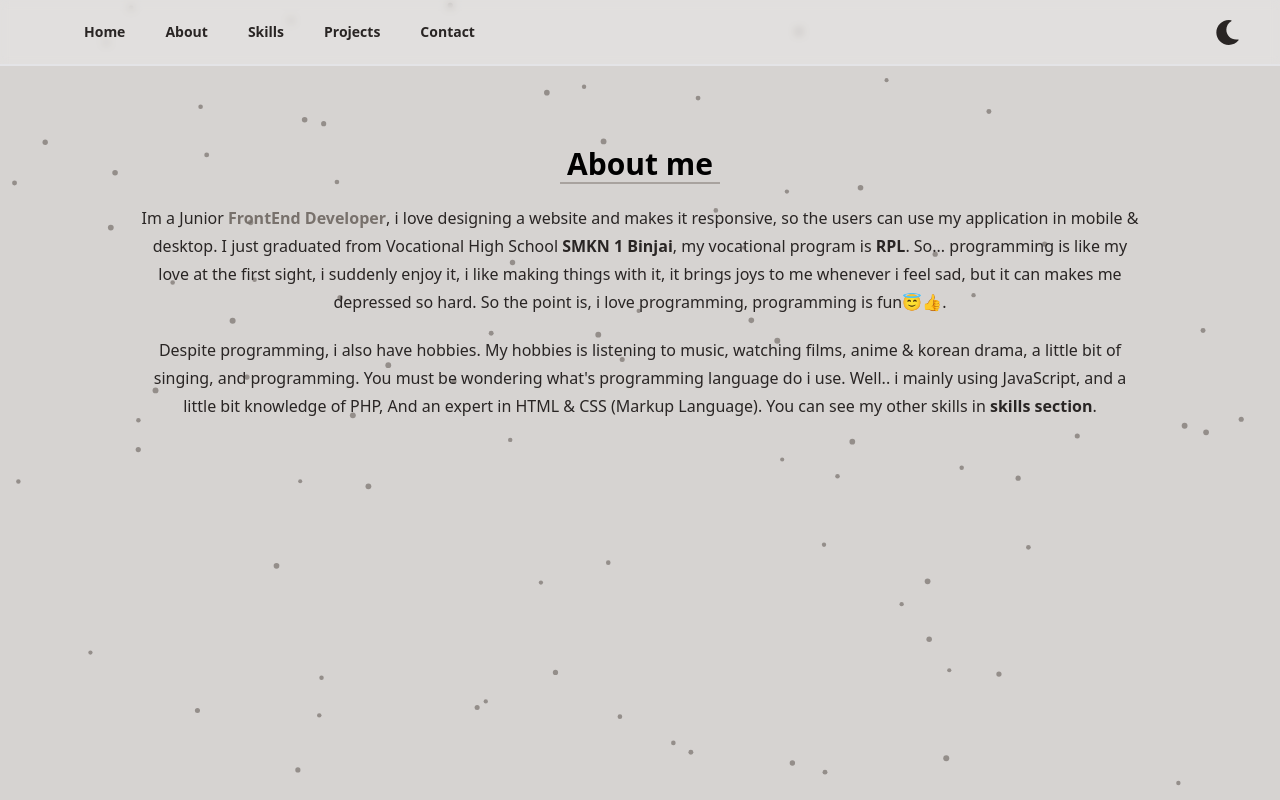
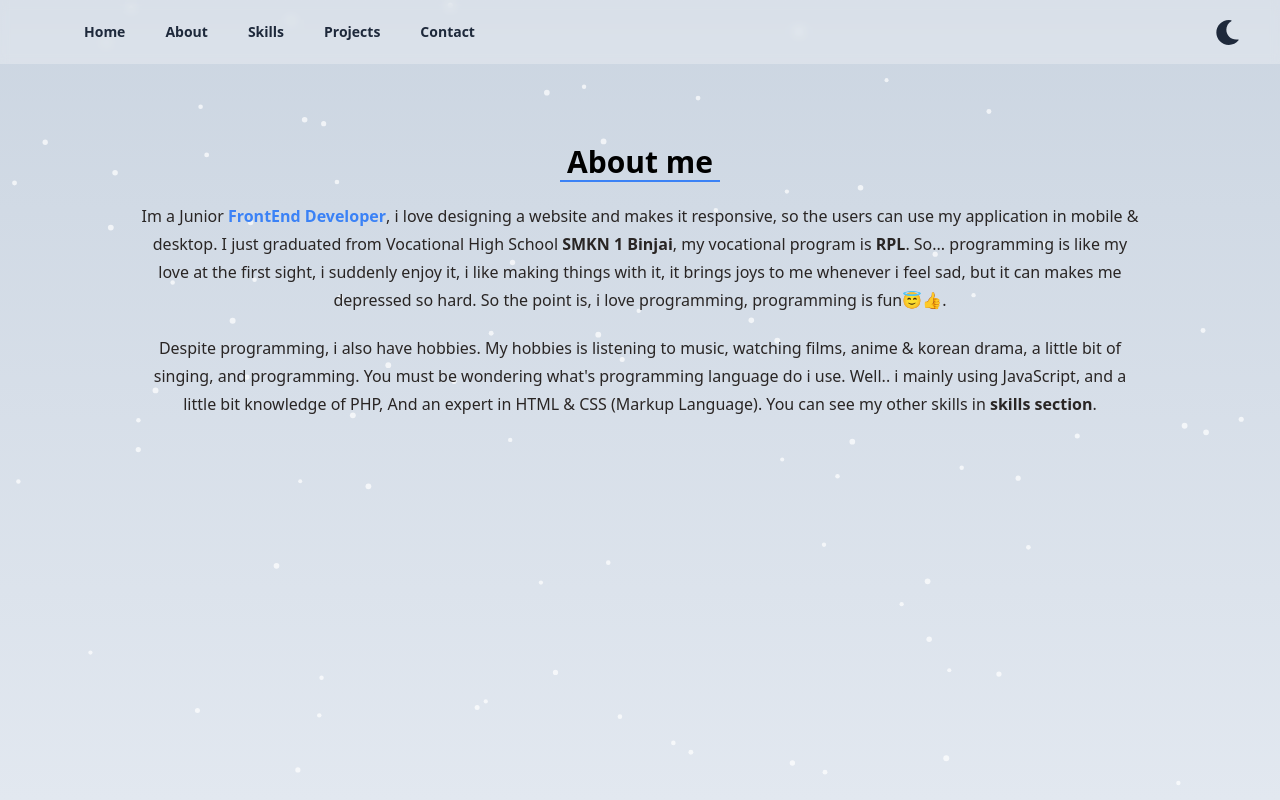
Before and after one commit to Udean777/port-v2, a Next.js app: page /about in a window 1280 px wide. Built offline with nearby package versions, Linux system fonts and the light colour scheme.

Commit message:
ganti tema warna

```diff
--- a/app/Hero.js
+++ b/app/Hero.js
@@ -11,8 +11,8 @@ export default function Hero() {
         <div className='text-center lg:text-start md:ms-5 lg:ms-0 md:text-start lg:px-10 font-sans'>
           <div className='text-stone-800 dark:text-stone-200'>
             <h3 className='text-2xl'>Hello! My name is</h3>
-            <h1 className='text-4xl font-bold font-sans'>Sajudin <span className='text-stone-500 dark:text-stone-400'>Ma'ruf</span></h1>
-            <h3 className='text-lg'>a Junior <span className='text-stone-500 dark:text-stone-400 font-bold font-mono'>FrontEnd Developer</span></h3>
+            <h1 className='text-4xl font-bold font-sans'>Sajudin <span className='text-blue-500'>Ma'ruf</span></h1>
+            <h3 className='text-lg'>a Junior <span className='text-blue-500 font-bold font-mono'>FrontEnd Developer</span></h3>
           </div>
         </div>
       </div>
--- a/app/about/page.js
+++ b/app/about/page.js
@@ -5,21 +5,21 @@ import 'animate.css';
 
 export default function About() {
   return (
-    <main className='min-h-screen bg-stone-300 dark:bg-stone-600'>
+    <main className='min-h-screen'>
       <Navbar/>
       <div className='py-20 dark:text-white font-sans animate__animated animate__fadeInDown overflow-hidden'>
         <div>
-          <h1 className='border-b-2 border-stone-400 text-3xl font-sans font-bold flex justify-center w-40 m-auto'>About me</h1>
+          <h1 className='border-b-2 border-blue-500 text-3xl font-sans font-bold flex justify-center w-40 m-auto'>About me</h1>
         </div>
         <div className='text-center m-auto py-5 md:w-98 lg:w-100 xl:w-100 leading-7 text-stone-800 dark:text-stone-200'>
-          <p>Im a Junior<span className='text-stone-500 dark:text-stone-300 font-bold'> FrontEnd Developer</span>, i love designing a website and makes it responsive, so the users can use my application in mobile & desktop.
+          <p>Im a Junior<span className='text-blue-500 font-bold'> FrontEnd Developer</span>, i love designing a website and makes it responsive, so the users can use my application in mobile & desktop.
             I just graduated from Vocational High School <strong>SMKN 1 Binjai</strong>, my vocational program is <strong>RPL</strong>. So... programming is like my
             love at the first sight, i suddenly enjoy it, i like making things with it, it brings joys to me whenever i feel sad, but it can makes me depressed so hard.
             So the point is, i love programming, programming is fun😇👍.
           </p>
           <p className='py-5'>Despite programming, i also have hobbies. My hobbies is listening to music, watching films, anime & korean drama, a little bit of singing, and programming.
             You must be wondering what's programming language do i use. Well.. i mainly using JavaScript, and a little bit knowledge of PHP, And an expert in HTML & CSS (Markup Language).
-            You can see my other skills in <Link href='/skills' className='font-bold hover:text-stone-400 transition ease-in'>skills section</Link>.
+            You can see my other skills in <Link href='/skills' className='font-bold hover:text-blue-500 transition ease-in'>skills section</Link>.
           </p>
         </div>
       </div>
--- a/app/components/DarkModeToggle.js
+++ b/app/components/DarkModeToggle.js
@@ -23,7 +23,7 @@ const DarkModeToggle = () => {
       className="p-2 rounded-full"
       onClick={toggleDarkMode}
     >
-      {darkMode ? <FaSun className='text-stone-200' size={25}/> : <FaMoon className='text-stone-800' size={25}/>}
+      {darkMode ? <FaSun className='text-slate-100' size={25}/> : <FaMoon className='text-slate-800' size={25}/>}
     </button>
   );
 };
--- a/app/components/NavPills.js
+++ b/app/components/NavPills.js
@@ -38,7 +38,7 @@ const NavPills = ({ tabs }) => {
     <div className='flex justify-center md:py-20 lg:py-20 font-sans'>
       <div className='w-95 md:w-98 lg:w-100'>
         <div className='py-10'>
-          <h1 className='font-bold border-l-4 border-stone-400 text-3xl'>SKILLS</h1>
+          <h1 className='font-bold border-l-4 border-blue-500 text-3xl'>SKILLS</h1>
         </div>
         <ul className="flex">
           {tabs.map((tab) => (
@@ -51,7 +51,7 @@ const NavPills = ({ tabs }) => {
                 onClick={() => handleTabClick(tab.id)}
                 className={`py-2 px-4 transition-all ease-in font-bold ${
                   activeTab === tab.id
-                    ? 'text-white bg-gradient-to-r from-stone-500 to-stone-600 rounded-3xl font-semibold'
+                    ? 'text-white bg-gradient-to-r from-slate-600 to-slate-500 dark:bg-gradient-to-b dark:from-slate-600 dark:to-slate-500 rounded-3xl font-semibold'
                     : 'text-gray-900 dark:text-slate-200 font-normal'
                 }`}
               >
--- a/app/components/Navbar.js
+++ b/app/components/Navbar.js
@@ -16,7 +16,7 @@ const Navbar = () => {
 
   return (
     <main className='sticky top-0 backdrop-blur-sm bg-zinc-50/30 dark:bg-zinc-700/30 animate__animated animate__fadeInDown z-50'>
-    <nav className='navbar border-b-2 border-zinc-200 dark:border-zinc-700'>
+    <nav className='navbar'>
       <div className="max-w-7xl mx-auto px-4 sm:px-6 lg:px-8">
         <div className="flex items-center justify-between h-16">
           <div className="flex items-center">
@@ -31,21 +31,21 @@ const Navbar = () => {
               </button>
             </div>
             <div className="hidden md:block font-sans">
-              <div className="ml-10 flex items-baseline space-x-4 text-stone-800 dark:text-stone-200">
+              <div className="ml-10 flex items-baseline space-x-4 text-slate-800 dark:text-slate-200">
                 <Link href='/'>
-                  <p className="hover:text-stone-200 hover:bg-stone-800 dark:hover:text-stone-700 dark:hover:bg-stone-300 transition ease-in px-3 py-2 rounded-md text-sm font-bold">Home</p>
+                  <p className="hover:text-slate-200 hover:bg-stone-800 dark:hover:text-slate-700 dark:hover:bg-stone-300 transition ease-in px-3 py-2 rounded-md text-sm font-bold">Home</p>
                 </Link>
                 <Link href='/about'>
-                  <p className="hover:text-stone-200 hover:bg-stone-800 dark:hover:text-stone-700 dark:hover:bg-stone-300 transition ease-in px-3 py-2 rounded-md text-sm font-bold">About</p>
+                  <p className="hover:text-slate-200 hover:bg-stone-800 dark:hover:text-slate-700 dark:hover:bg-stone-300 transition ease-in px-3 py-2 rounded-md text-sm font-bold">About</p>
                 </Link>
                 <Link href='/skills'>
-                  <p className="hover:text-stone-200 hover:bg-stone-800 dark:hover:text-stone-700 dark:hover:bg-stone-300 transition ease-in px-3 py-2 rounded-md text-sm font-bold">Skills</p>
+                  <p className="hover:text-slate-200 hover:bg-stone-800 dark:hover:text-slate-700 dark:hover:bg-stone-300 transition ease-in px-3 py-2 rounded-md text-sm font-bold">Skills</p>
                 </Link>
                 <Link href='/projects'>
-                  <p className="hover:text-stone-200 hover:bg-stone-800 dark:hover:text-stone-700 dark:hover:bg-stone-300 transition ease-in px-3 py-2 rounded-md text-sm font-bold">Projects</p>
+                  <p className="hover:text-slate-200 hover:bg-stone-800 dark:hover:text-slate-700 dark:hover:bg-stone-300 transition ease-in px-3 py-2 rounded-md text-sm font-bold">Projects</p>
                 </Link>
                 <Link href='/contact'>
-                  <p className="hover:text-stone-200 hover:bg-stone-800 dark:hover:text-stone-700 dark:hover:bg-stone-300 transition ease-in px-3 py-2 rounded-md text-sm font-bold">Contact</p>
+                  <p className="hover:text-slate-200 hover:bg-stone-800 dark:hover:text-slate-700 dark:hover:bg-stone-300 transition ease-in px-3 py-2 rounded-md text-sm font-bold">Contact</p>
                 </Link>
               </div>
             </div>
@@ -59,19 +59,19 @@ const Navbar = () => {
       <div className={`md:hidden ${isOpen ? 'block' : 'hidden'}`}>
         <div className="px-2 pt-2 pb-3 space-y-1 sm:px-3 dark:text-white">
           <Link href="/">
-            <p className="hover:text-stone-200 hover:bg-stone-800 dark:hover:text-stone-700 dark:hover:bg-stone-300 transition ease-in block px-3 py-2 rounded-md text-base font-medium">Home</p>
+            <p className="hover:text-slate-200 hover:bg-stone-800 dark:hover:text-slate-700 dark:hover:bg-stone-300 transition ease-in block px-3 py-2 rounded-md text-base font-medium">Home</p>
           </Link>
           <Link href="/about">
-            <p className="hover:text-stone-200 hover:bg-stone-800 dark:hover:text-stone-700 dark:hover:bg-stone-300 transition ease-in block px-3 py-2 rounded-md text-base font-medium">About</p>
+            <p className="hover:text-slate-200 hover:bg-stone-800 dark:hover:text-slate-700 dark:hover:bg-stone-300 transition ease-in block px-3 py-2 rounded-md text-base font-medium">About</p>
           </Link>
           <Link href="/skills">
-            <p className="hover:text-stone-200 hover:bg-stone-800 dark:hover:text-stone-700 dark:hover:bg-stone-300 transition ease-in block px-3 py-2 rounded-md text-base font-medium">Skills</p>
+            <p className="hover:text-slate-200 hover:bg-stone-800 dark:hover:text-slate-700 dark:hover:bg-stone-300 transition ease-in block px-3 py-2 rounded-md text-base font-medium">Skills</p>
           </Link>
           <Link href="/projects">
-            <p className="hover:text-stone-200 hover:bg-stone-800 dark:hover:text-stone-700 dark:hover:bg-stone-300 transition ease-in block px-3 py-2 rounded-md text-base font-medium">Projects</p>
+            <p className="hover:text-slate-200 hover:bg-stone-800 dark:hover:text-slate-700 dark:hover:bg-stone-300 transition ease-in block px-3 py-2 rounded-md text-base font-medium">Projects</p>
           </Link>
           <Link href="/contact">
-            <p className="hover:text-stone-200 hover:bg-stone-800 dark:hover:text-stone-700 dark:hover:bg-stone-300 transition ease-in block px-3 py-2 rounded-md text-base font-medium">Contact</p>
+            <p className="hover:text-slate-200 hover:bg-stone-800 dark:hover:text-slate-700 dark:hover:bg-stone-300 transition ease-in block px-3 py-2 rounded-md text-base font-medium">Contact</p>
           </Link>
         </div>
       </div>
--- a/app/components/Particles.js
+++ b/app/components/Particles.js
@@ -52,7 +52,7 @@ const Particle = () => {
                 },
                 particles: {
                     color: {
-                        value: "#78716c",
+                        value: "#ffffff",
                     },
                     links: {
                         color: "",
--- a/app/contact/page.js
+++ b/app/contact/page.js
@@ -8,7 +8,7 @@ import Link from 'next/link'
 
 export default function page() {
   return (
-    <div className='min-h-screen bg-stone-300 dark:bg-stone-600'>
+    <div className='min-h-screen'>
       <Navbar/>
 
       <div className='m-auto py-10 sm:py-20 md:py-28 max-w-6xl px-4 sm:px-6 md:px-8 animate__animated animate__fadeInDown text-stone-800 dark:text-stone-200 overflow-hidden'>
--- a/app/layout.js
+++ b/app/layout.js
@@ -10,7 +10,7 @@ export const metadata = {
 export default function RootLayout({ children }) {
   return (
     <html lang="en">
-      <body>
+      <body className='bg-gradient-to-b from-slate-300 to-slate-200 dark:bg-gradient-to-b dark:from-slate-600 dark:to-slate-500'>
         <Particle/>
         {children}
         <Analytics/>
--- a/app/page.js
+++ b/app/page.js
@@ -4,7 +4,7 @@ import './globals.css'
 
 export default function Home() {
   return (
-   <main className="min-h-screen bg-stone-300 dark:bg-stone-600">
+   <main className="min-h-screen">
       <Navbar/>
 
       <Hero/>
```
Also changed, not shown: app/projects/page.js (+5 -5 lines), app/skills/page.js (+9 -9 lines).
